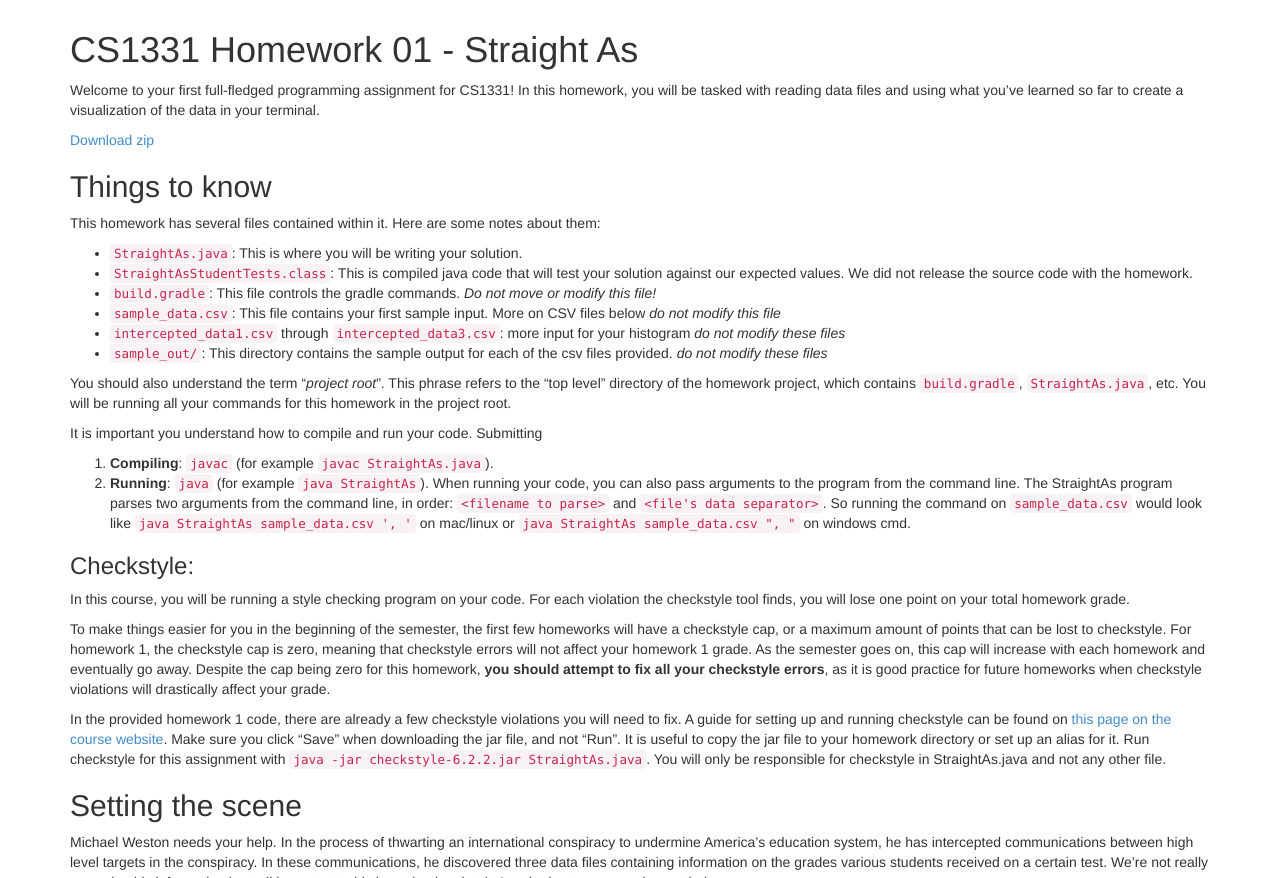
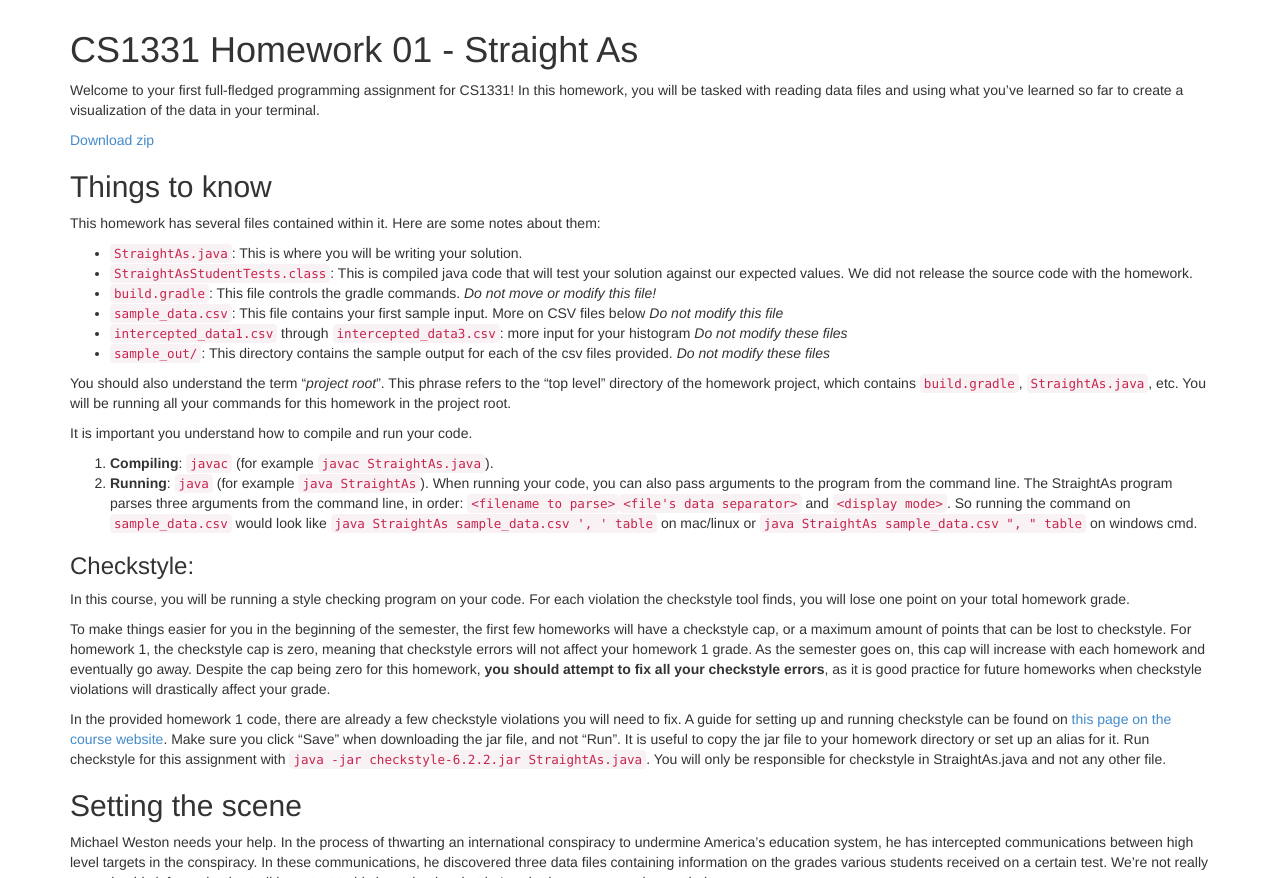
Before and after one commit to cs1331/cs1331.github.io.old, a Jekyll site: the page built from spring2017/hw1/hw1-straightAs.md, in a window 1280 px wide and 900 px high, cut to the strip 0-878 px from the top of the window. Built offline with Jekyll 4.4.1, drawn with Linux system fonts in a browser that asks for light colours; nearby versions of some CDN libraries; some of the changed text lies outside the part shown.

Commit message:
Fixed typos in hw1 description

```diff
--- a/spring2017/hw1/hw1-straightAs.md
+++ b/spring2017/hw1/hw1-straightAs.md
@@ -16,18 +16,17 @@ This homework has several files contained within it. Here are some notes about t
   - `StraightAs.java`: This is where you will be writing your solution.
   - `StraightAsStudentTests.class`: This is compiled java code that will test your solution against our expected values. We did not release the source code with the homework.
   - `build.gradle`: This file controls the gradle commands. *Do not move or modify this file!*
-  - `sample_data.csv`: This file contains your first sample input. More on CSV files below *do not modify this file*
-  - `intercepted_data1.csv` through `intercepted_data3.csv`: more input for your histogram *do not modify these files*
-  - `sample_out/`: This directory contains the sample output for each of the csv files provided. *do not modify these files*
+  - `sample_data.csv`: This file contains your first sample input. More on CSV files below *Do not modify this file*
+  - `intercepted_data1.csv` through `intercepted_data3.csv`: more input for your histogram *Do not modify these files*
+  - `sample_out/`: This directory contains the sample output for each of the csv files provided. *Do not modify these files*
 
 
 You should also understand the term "*project root*". This phrase refers to the "top level" directory of the homework project, which contains `build.gradle`, `StraightAs.java`, etc. You will be running all your commands for this homework in the project root.
 
 It is important you understand how to compile and run your code.
-Submitting
 
 1. **Compiling**: `javac` (for example `javac StraightAs.java`).
-2. **Running**: `java` (for example `java StraightAs`). When running your code, you can also pass arguments to the program from the command line. The StraightAs program parses two arguments from the command line, in order: `<filename to parse>` and `<file's data separator>`. So running the command on `sample_data.csv` would look like `java StraightAs sample_data.csv ', '` on mac/linux or `java StraightAs sample_data.csv ", "` on windows cmd.
+2. **Running**: `java` (for example `java StraightAs`). When running your code, you can also pass arguments to the program from the command line. The StraightAs program parses three arguments from the command line, in order: `<filename to parse>``<file's data separator>` and `<display mode>`. So running the command on `sample_data.csv` would look like `java StraightAs sample_data.csv ', ' table` on mac/linux or `java StraightAs sample_data.csv ", " table` on windows cmd.
 
 ### Checkstyle:
 In this course, you will be running a style checking program on your code. For each violation the checkstyle tool finds, you will lose one point on your total homework grade.
@@ -79,6 +78,7 @@ After you've compiled, you'll need to understand how to run your code.
 |`java StraightAs filename.csv separator displaymode`| Parses `filename.csv`, using `separator` as the separator and `displaymode` as the display mode|
 
 ## The arguments for your program
+
 ### The `filename` argument
 This argument contains the filename of the CSV file to parse. You have been provided with four CSV files to run your code against, although we may test against additional files. To make things interesting, you may only make one pass through the file when reading the CSV data. That is, for each piece of data in the file, you may only extract that piece from the file once.
 
@@ -174,6 +175,7 @@ When completing homeworks for CS1331 you may talk with other students about:
 You may **not** discus, show, or share by other means the specifics of your code, including screenshots, file sharing, or showing someone else the code on your computer, or use code shared by others.
 
 Examples of approved/disapproved collaboration:
+
 - **approved**: "Hey, I'm really confused on how we are supposed to implement this part of the homework. What strategies/resources did you use to solve it?"
 - **disapproved**: "Yo it's 10:40 on Thursday... can I see your code? I won't copy it directly I promise"
 
```
Also changed, not shown: other parts of spring2017/hw1/hw1-straightAs.md (+2 -1 lines).
